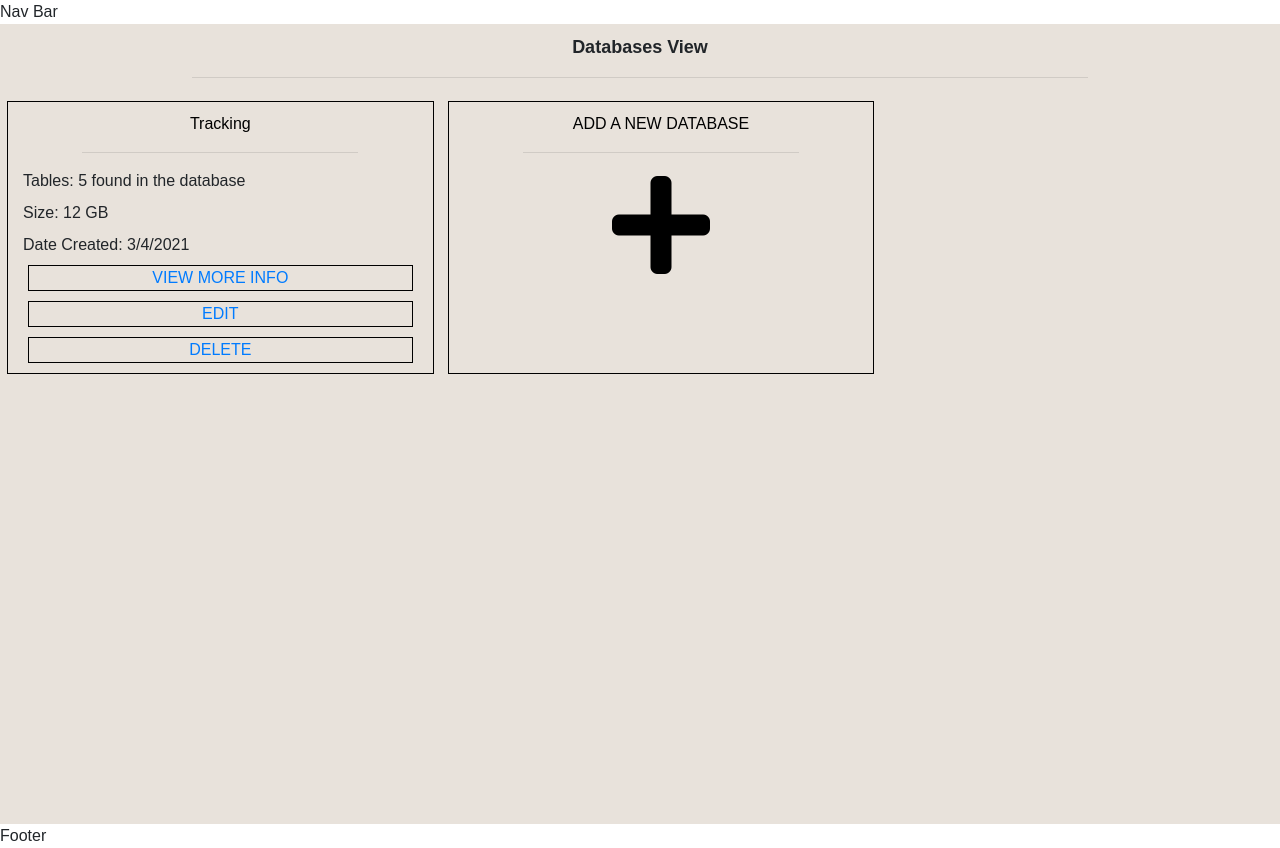
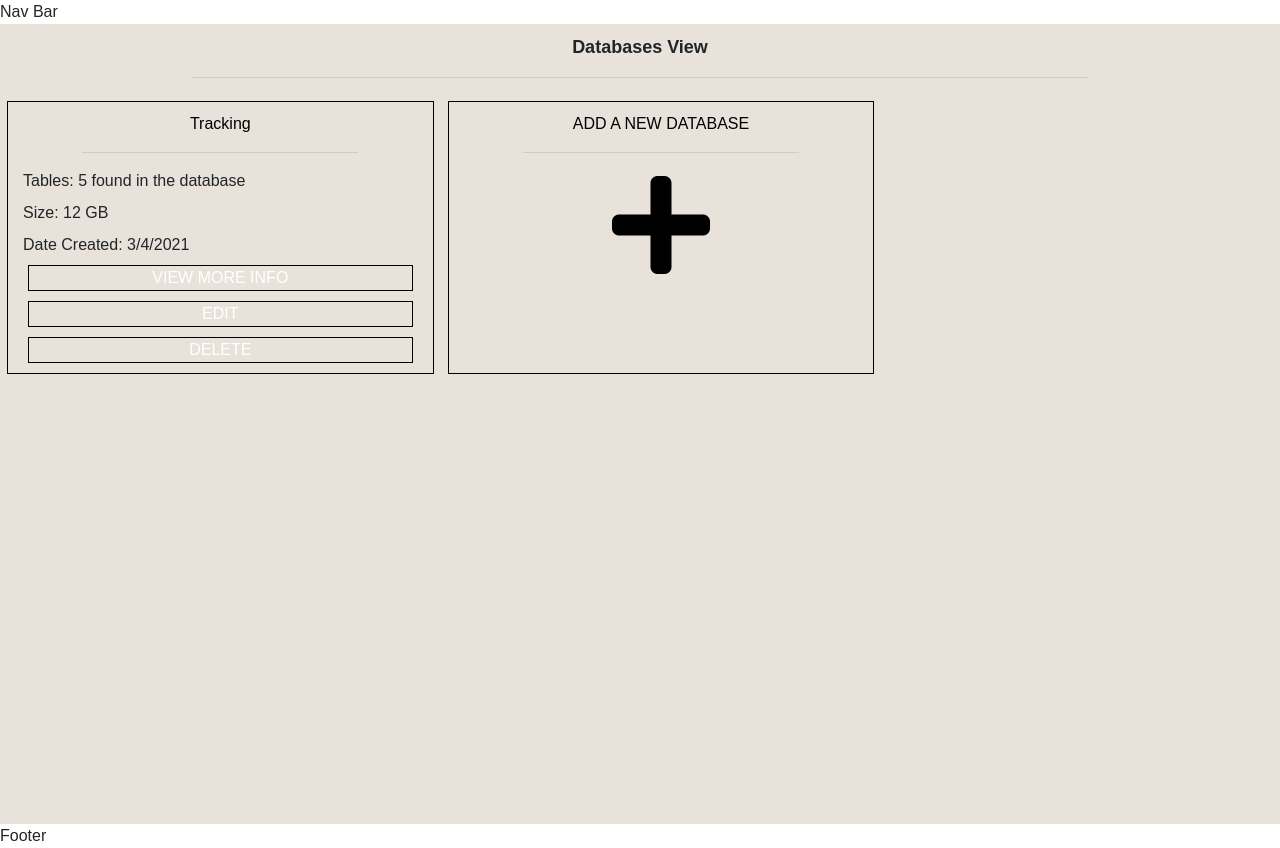
Before and after one commit to AbdulBaseetShabi/KARA, a React (Create React App) app in the folder client/: page /databases/view in a window 1280 px wide. Built offline with nearby package versions, Linux system fonts and the light colour scheme; a web font is replaced by a local one.

Commit message:
overwritting default a tag properties

```diff
--- a/client/src/routes/home/home.css
+++ b/client/src/routes/home/home.css
@@ -18,13 +18,14 @@
     border: solid 1px black;
     margin: 0 5px 10px 5px;
     text-transform: uppercase;
+    color: #fffffe!important;
 
 }
 
 #login-button:hover{
     cursor: pointer;
     background-color: #e8e2db;
-    color: #1A3263;
+    color: #1A3263!important;
 }
 
 
```
